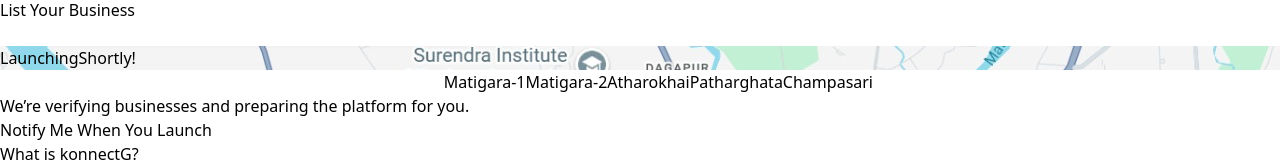
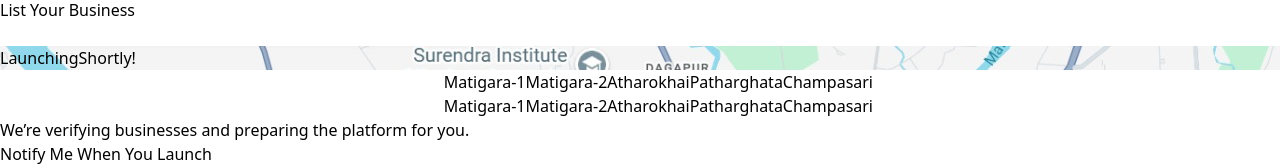
Before and after one commit to projectginit/KonnectGPre-Launch, a React (Vite) app: page / in a window 1280 px wide. Shown: the part 489-657 px from the top of the page. Built offline with nearby package versions, Linux system fonts and the light colour scheme.

Commit message:
Array(2)

```diff
--- a/src/components/Marquee.jsx
+++ b/src/components/Marquee.jsx
@@ -1,39 +1,3 @@
-// export default function Marquee() {
-//   const places = [
-//     "Matigara-1",
-//     "Matigara-2",
-//     "Atharokhai",
-//     "Khawakhari",
-//     "Champasari",
-//   ];
-
-//   return (
-//     <div className="w-full overflow-hidden bg-[#4f7a00] text-white">
-//       <div className="flex whitespace-nowrap animate-marquee-ltr">
-
-//         {/* First copy */}
-//         <div className="flex">
-//           {places.map((place, index) => (
-//             <span key={`a-${index}`} className="mx-6 text-lg">
-//               {place}
-//             </span>
-//           ))}
-//         </div>
-
-//         {/* Second copy */}
-//         <div className="flex">
-//           {places.map((place, index) => (
-//             <span key={`b-${index}`} className="mx-6 text-lg">
-//               {place}
-//             </span>
-//           ))}
-//         </div>
-
-//       </div>
-//     </div>
-//   );
-// }
-
 export default function Marquee() {
   const places = [
     "Matigara-1",
@@ -51,7 +15,7 @@
 
       {/* Marquee track */}
       <div className="marquee-track flex w-max whitespace-nowrap">
-        {[...Array(1)].map((_, copyIndex) => (
+        {[...Array(2)].map((_, copyIndex) => (
           <div key={copyIndex} className="flex">
             {places.map((place, index) => (
               <span
```
